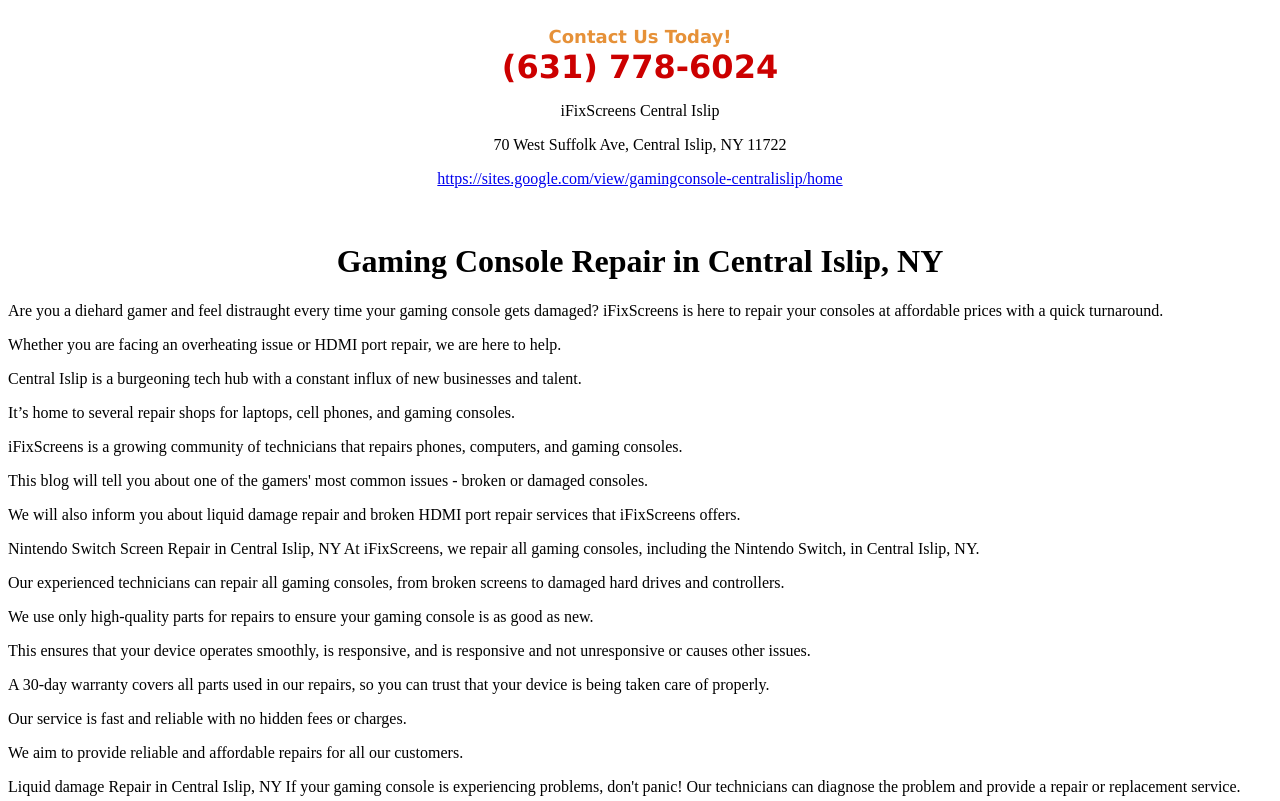
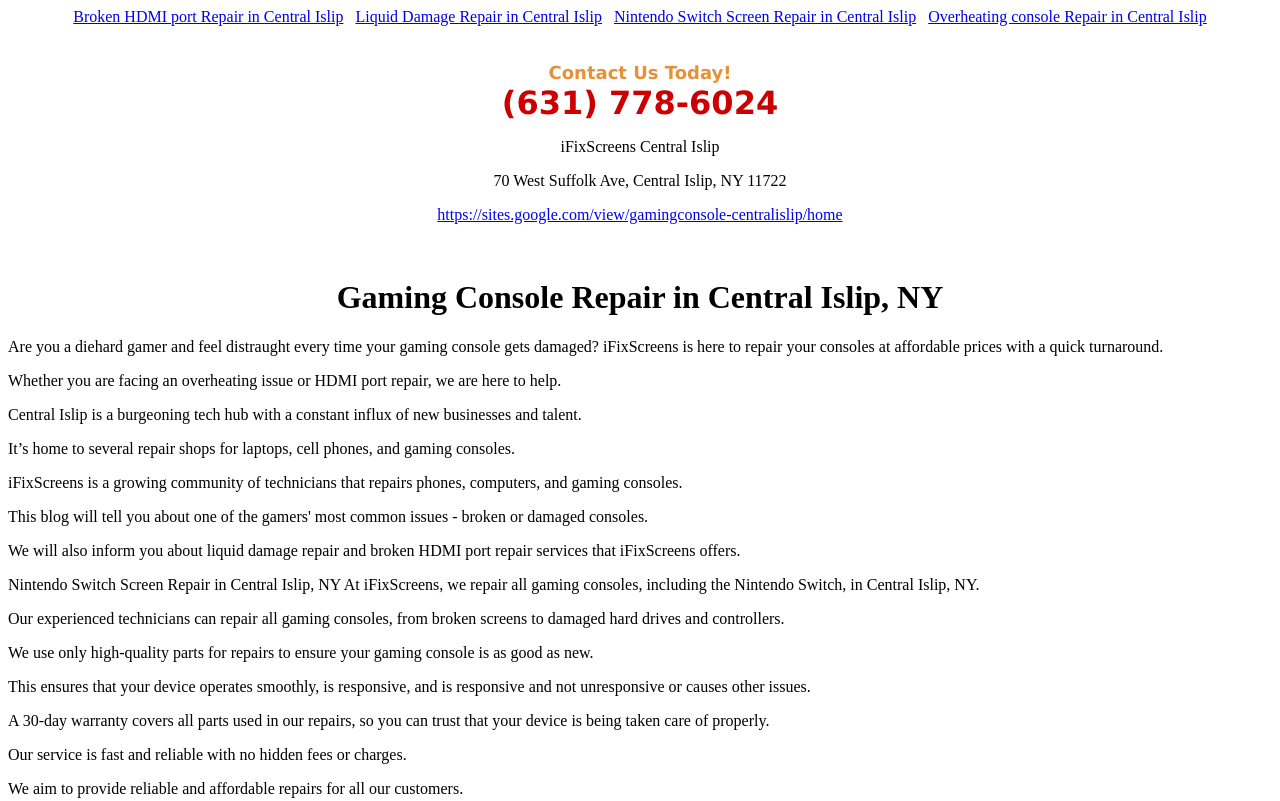
Before and after one commit to iFix786/Gaming-console-repair-in-centralslip, a plain HTML site: page index.html in a window 1280 px wide. Shown: the top 801 px of the page. Drawn offline with Linux system fonts and the light colour scheme.

Commit message:
Update index.html

```diff
--- a/index.html
+++ b/index.html
@@ -624,7 +624,20 @@
        }]
    }
 </script>
-</head><body>        <script type="text/javascript">
+</head><body>
+
+	 <div style="text-align: center;">
+        <a href="./BrokenHDMIportrepairinCentralIslipNY.html">Broken HDMI port Repair in Central Islip</a>&nbsp&nbsp
+        <a href="./LiquiddamageRepairinCentralIslipNY.html">Liquid Damage Repair in Central Islip</a>&nbsp&nbsp
+        <a href="./NintendoSwitchScreenRepairinCentralIslipNY.html">Nintendo Switch Screen Repair in Central Islip</a>&nbsp&nbsp
+
+        <a href="./OverheatingconsoleissueinCentralIslipNY.html">Overheating console Repair in Central Islip</a>
+    </div><br/>
+
+
+
+
+	<script type="text/javascript">
     		  function openWindow(event) {
             // Show the popup
             var my_window;
```
